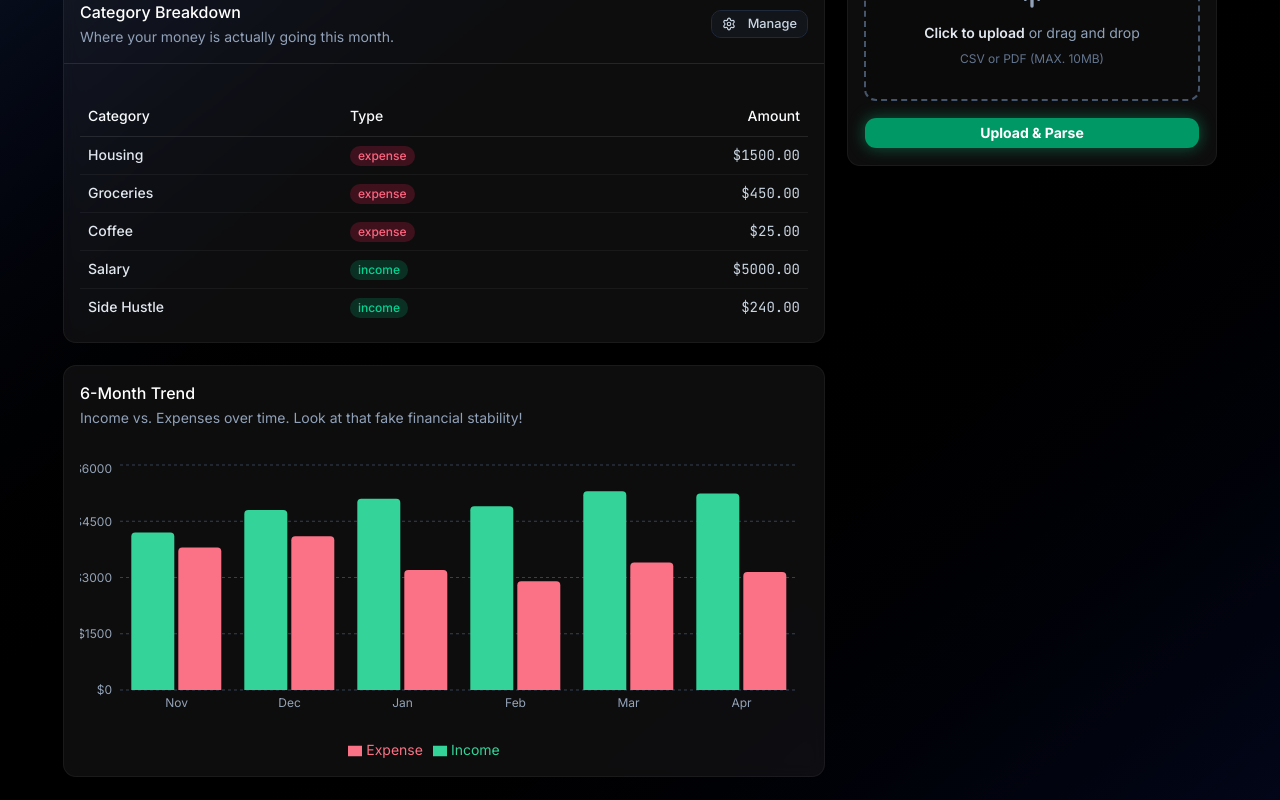
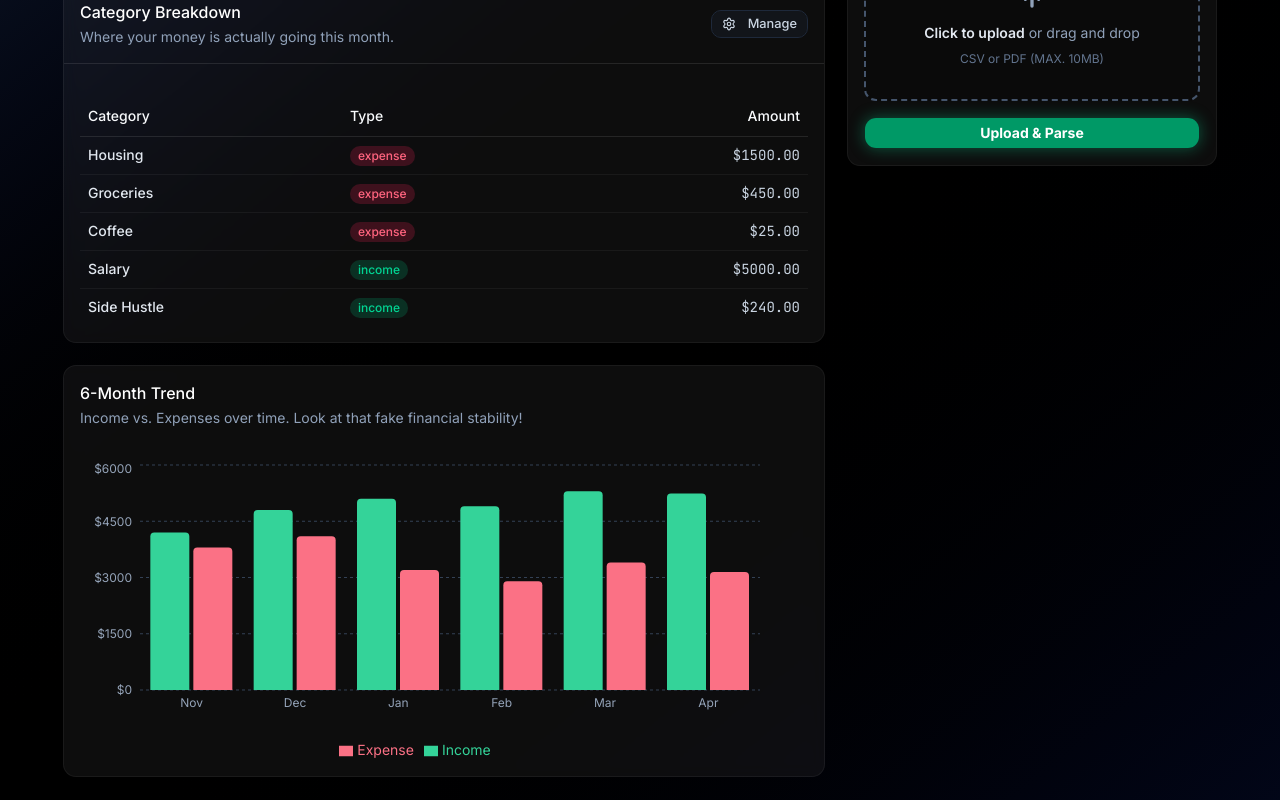
Before and after one commit to SaveSlip/budget-app, a Next.js app: page /dashboard in a window 1280 px wide. Shown: the part 244-1044 px from the top of the page. Built offline with nearby package versions, Linux system fonts and the light colour scheme.

Commit message:
fix: rechart errors (#6)

```diff
--- a/src/components/MonthlyChart.tsx
+++ b/src/components/MonthlyChart.tsx
@@ -40,11 +40,11 @@ function BaseChart() {
         </CardDescription>
       </CardHeader>
       <CardContent>
-        <div className="h-[300px] w-full mt-4">
-          <ResponsiveContainer width="100%" height="100%">
+        <div className="h-75 w-full mt-4">
+          <ResponsiveContainer height={300} aspect={2.3}>
             <BarChart
               data={mockChartData}
-              margin={{ top: 5, right: 10, left: -20, bottom: 0 }}
+              margin={{ top: 5, right: 10, left: 0, bottom: 0 }}
             >
               <CartesianGrid
                 strokeDasharray="3 3"
```
